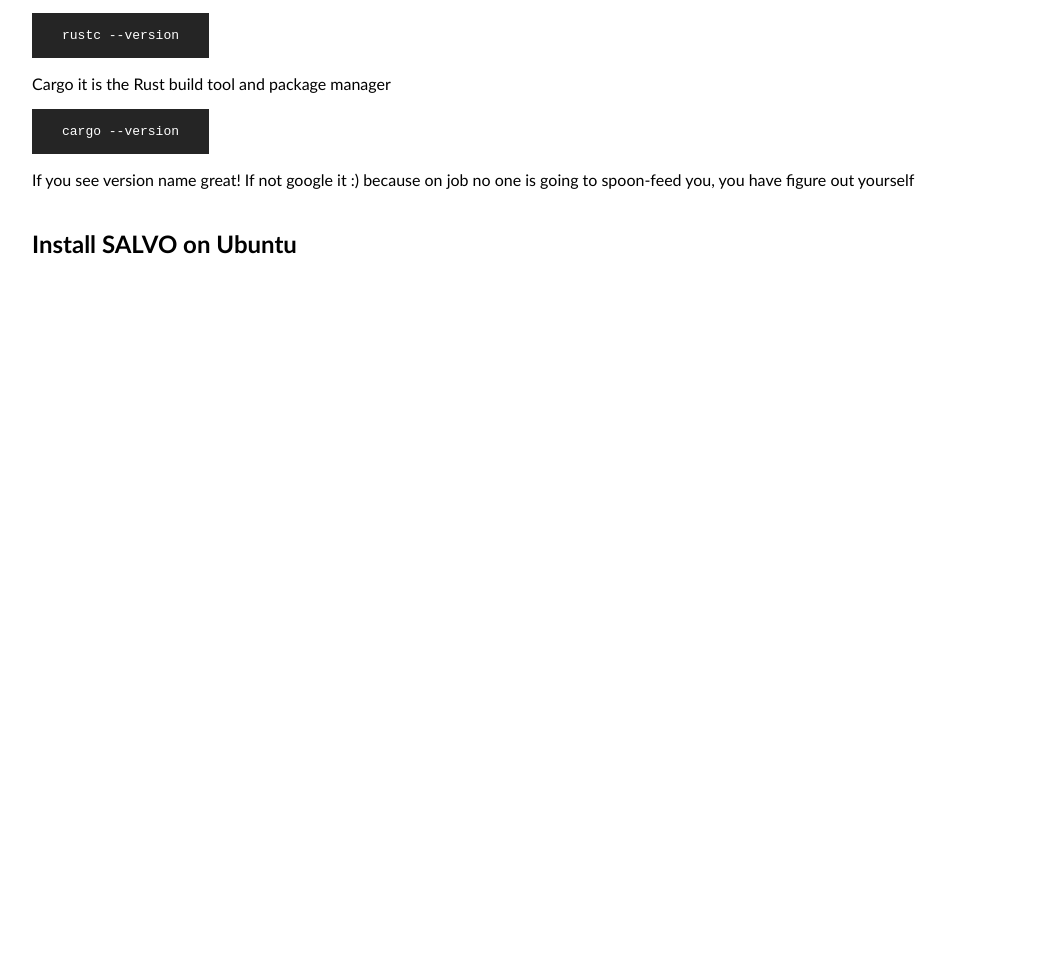
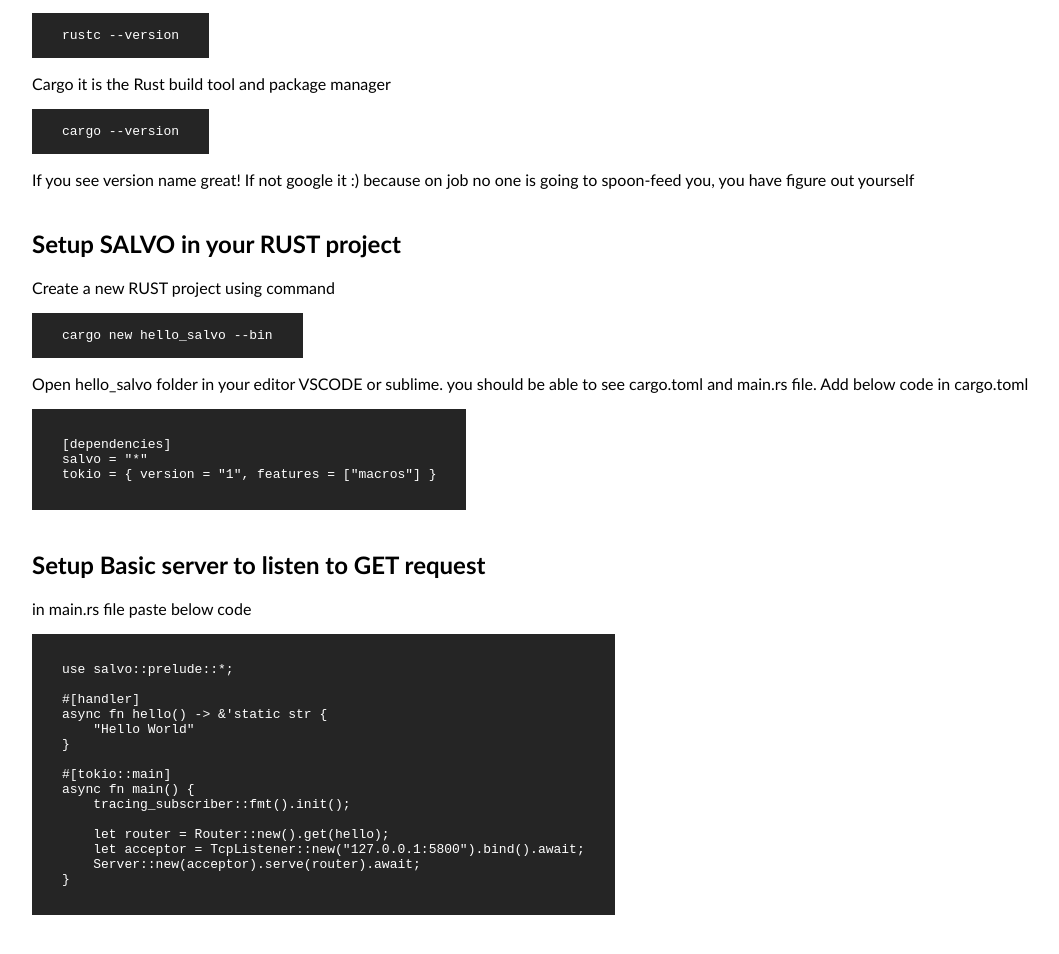
Before and after one commit to pavandeore/performance-benchmark, a plain HTML site: page simple-crud-app-using-salvo-rust.html in a window 1280 px wide. Shown: the part 612-1566 px from the top of the page, without its empty margins (16-1075 px from the left). Before the commit the page ends 910 px from the top, so only its background shows below. Drawn offline with Linux system fonts and the light colour scheme.

Commit message:
why rust article created

```diff
--- a/simple-crud-app-using-salvo-rust.html
+++ b/simple-crud-app-using-salvo-rust.html
@@ -16,7 +16,7 @@
             <h2>Table of Contents</h2>
             <ol>
                 <li>Install RUST on Ubuntu</li>
-                <li>Install SALVO on Ubuntu</li>
+                <li>Setup SALVO in your RUST project</li>
                 <li>Setup Basic server to listen to GET request</li>
                 <li>Create simple read operation route from MySQL</li>
                 <li>Create write operation route</li>
@@ -44,10 +44,47 @@
 
         <section>
             <h2>
-                Install SALVO on Ubuntu
+                Setup SALVO in your RUST project
             </h2>
             <article>
+                <p>Create a new RUST project using command</p>
+                <code>cargo new hello_salvo --bin</code>
+                <p>Open hello_salvo folder in your editor VSCODE or sublime. you should be able to see cargo.toml and main.rs file. Add below code in cargo.toml</p>
+<code>
+<pre>
+[dependencies]
+salvo = "*"
+tokio = { version = "1", features = ["macros"] }
+</pre>
+</code>
+            </article>
+        </section>
 
+        <section>
+            <h2>
+                Setup Basic server to listen to GET request
+            </h2>
+            <article>
+                <p>in main.rs file paste below code</p>
+<code>
+<pre>
+use salvo::prelude::*;
+
+#[handler]
+async fn hello() -> &'static str {
+    "Hello World"
+}
+
+#[tokio::main]
+async fn main() {
+    tracing_subscriber::fmt().init();
+
+    let router = Router::new().get(hello);
+    let acceptor = TcpListener::new("127.0.0.1:5800").bind().await;
+    Server::new(acceptor).serve(router).await;
+}
+</pre>
+</code>
             </article>
         </section>
 
```
Also changed, not shown: index.html (+6 -0 lines), why-rust.html (added, +40 -0 lines).
